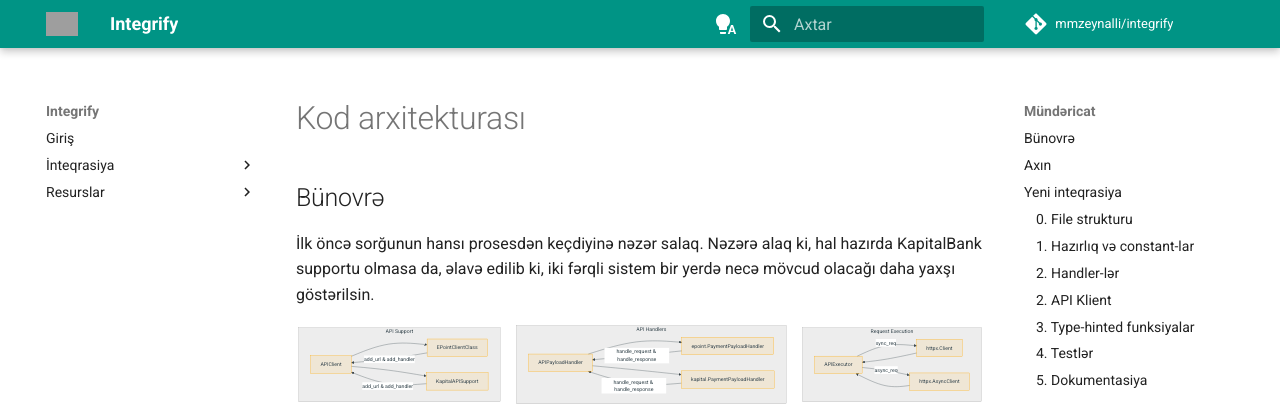
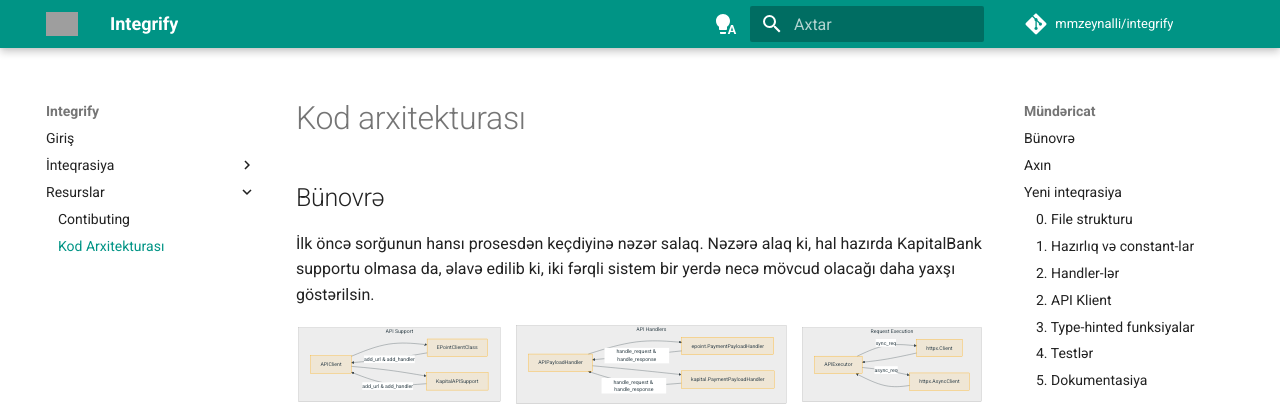
Before and after one commit to mmzeynalli/integrify, an MkDocs documentation site: the page built from docs/az/docs/resources/code-architecture.md, in a window 1280 px wide. Shown: the top 405 px of the page. Built offline with MkDocs 1.6.1 and Material for MkDocs 9.7.7, drawn with Linux system fonts in a browser that asks for light colours; comment, search, counter and statistics services are not loaded; some of the changed lines change nothing that is shown; grey boxes are pictures that could not be loaded.

```diff
--- a/docs/az/mkdocs.yml
+++ b/docs/az/mkdocs.yml
@@ -79,7 +79,7 @@
           - API Referansı: "epoint/api-reference.md"
   - Resurslar:
     - Contibuting: "resources/contributing.md"
-    - Kod Arxitekturası: "rmkdocesources/code-architecture.md"
+    - Kod Arxitekturası: "resources/code-architecture.md"
 
 markdown_extensions:
   - codehilite:
```
